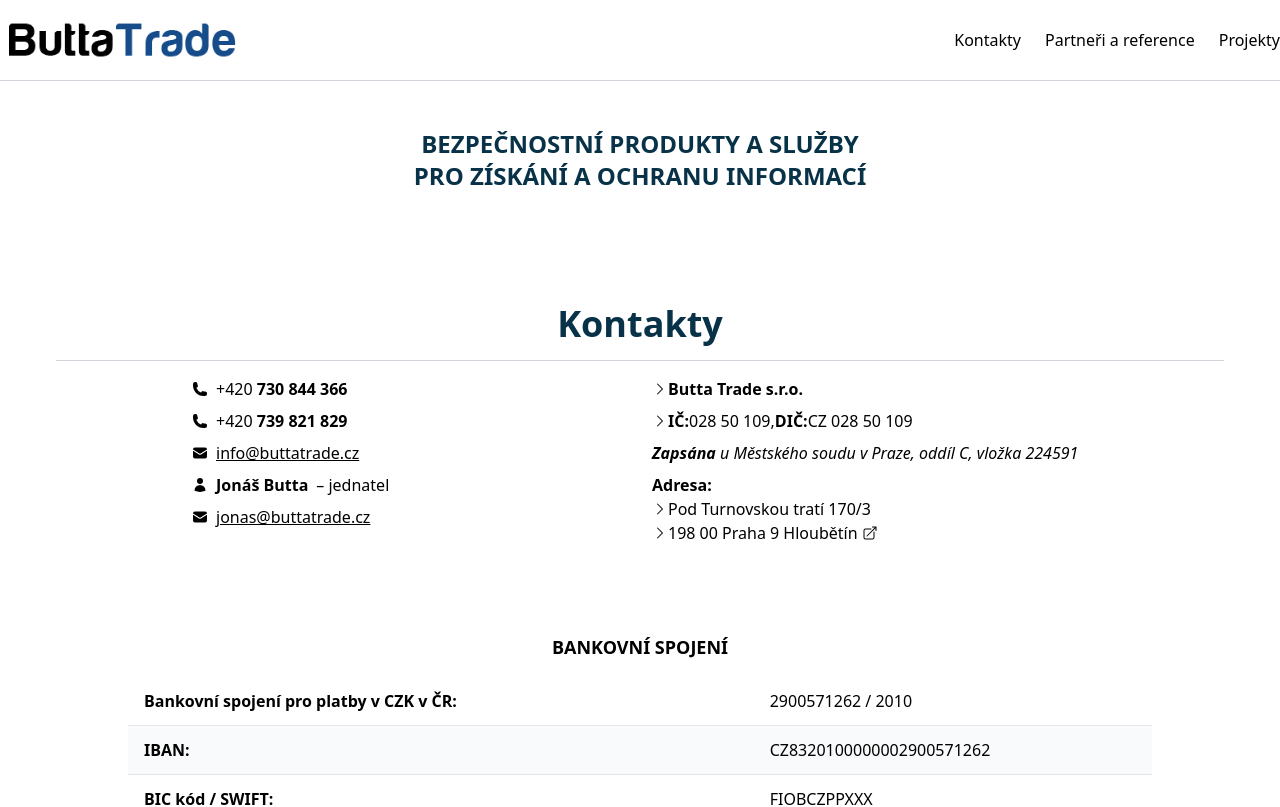
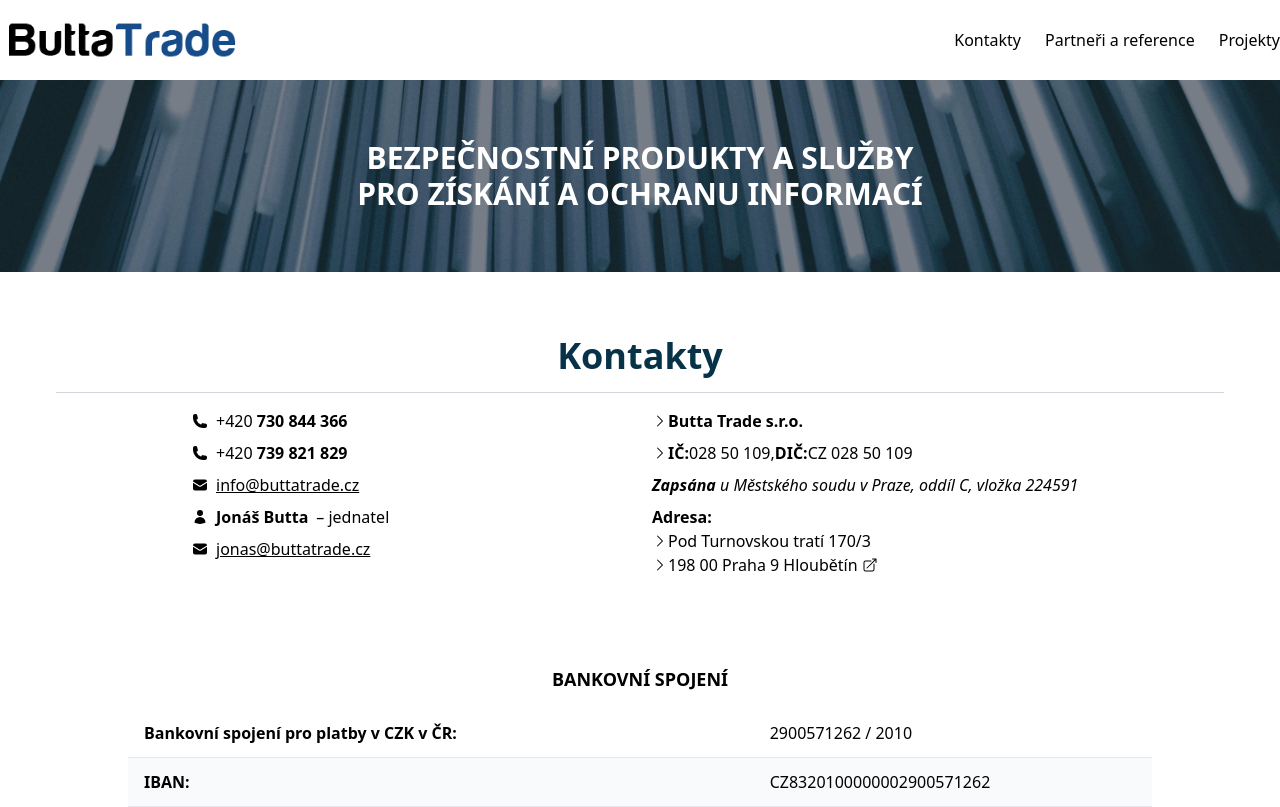
Before and after one commit to buttasam/buttatrade.cz, a React (Vite) app: page / in a window 1280 px wide. Shown: the top 807 px of the page. Built offline with nearby package versions, Linux system fonts and the light colour scheme.

Commit message:
Add background image

```diff
--- a/src/Content.tsx
+++ b/src/Content.tsx
@@ -7,10 +7,16 @@
 } from "@heroicons/react/24/solid";
 
 const HeroSection: React.FC = () => (
-  <section className="max-w-7xl mx-auto px-4 py-8">
-    <div className="flex justify-center items-center text-2xl h-32 text-center font-semibold text-blue max-w-2xl mx-auto">
+  <section className="w-full mx-auto md:py-4">
+    <div className="relative bg-[url('/background.jpg')] bg-cover bg-center h-48">
+      {/* Overlay */}
+      <div className="absolute inset-0 bg-gray-800/60"></div>
+
+      {/* Content */}
+      <div className="relative z-10 flex justify-center items-center text-3xl text-center font-semibold text-white h-full max-w-2xl mx-auto">
         BEZPEČNOSTNÍ PRODUKTY A SLUŽBY
         <br /> PRO ZÍSKÁNÍ A OCHRANU INFORMACÍ
+      </div>
     </div>
   </section>
 );
@@ -424,12 +430,16 @@
 const Content: React.FC = () => {
   return (
     <>
-      <div className="md:mt-16 md:px-10">
+      <div className="md:mt-16">
+        <div className="px-0">
           <HeroSection />
+        </div>
+        <div className="md:px-10">
           <ContactsSection />
           <BankDetails />
           <PartnersSection />
           <ProjectsSection />
+        </div>
       </div>
     </>
   );
```
Also changed, not shown: public/background.jpg (added). Lines whose indentation alone changed are shown as unchanged.
